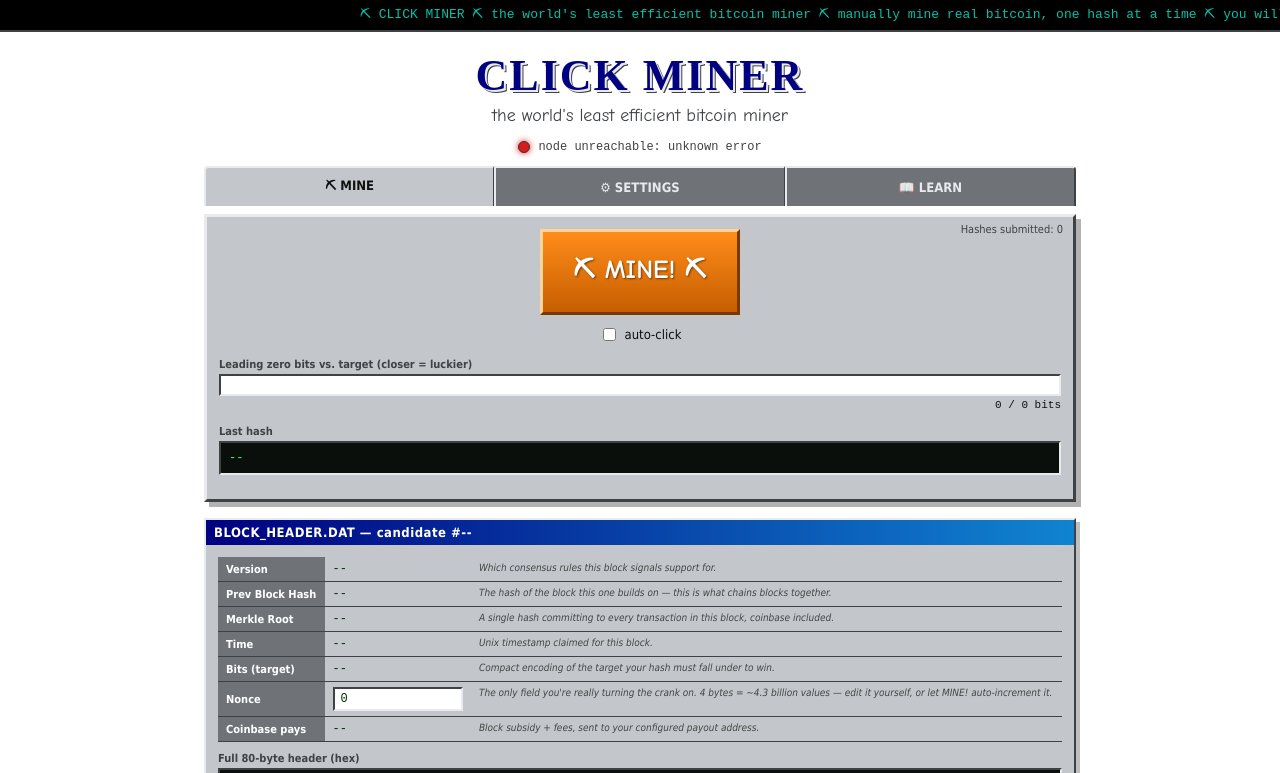
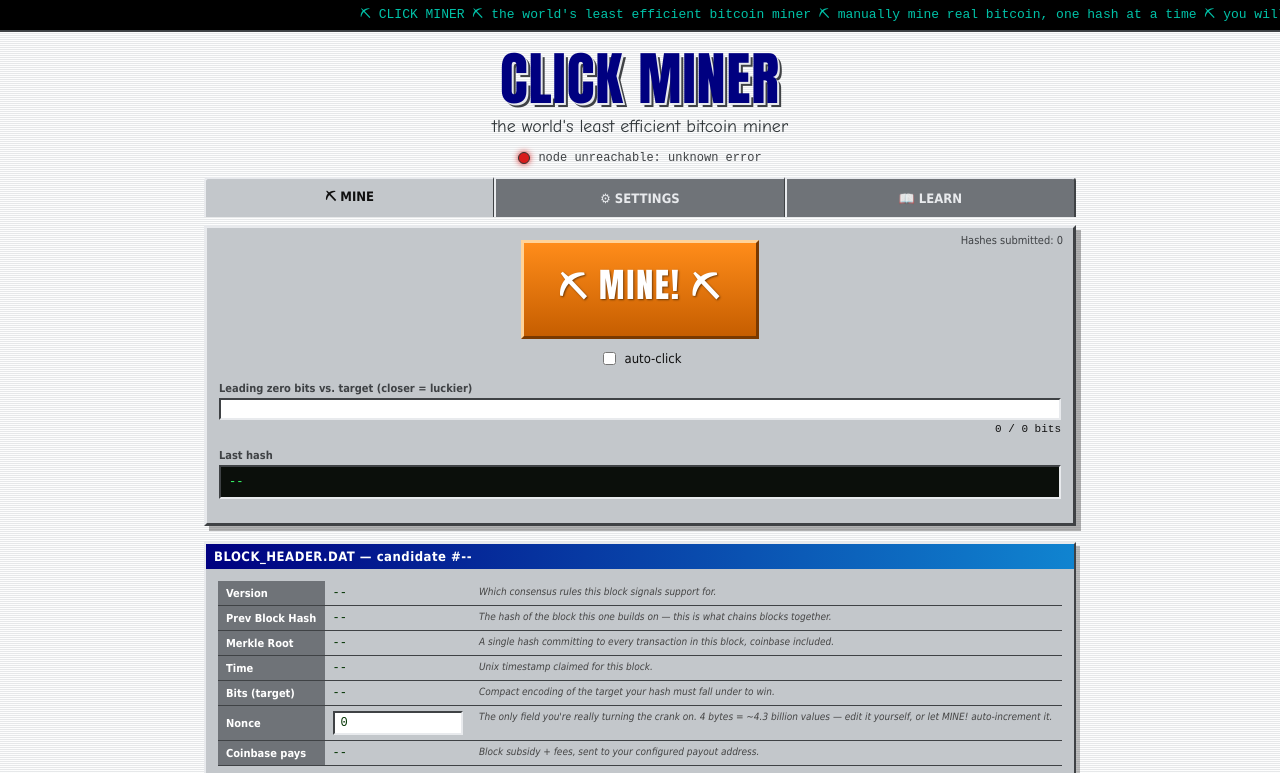
Before and after one commit to owencoles/click-miner, a website with bundled scripts: page public/index.html in a window 1280 px wide. Both pictures are taken after a click on the button "⛏ MINE". Shown: the top 773 px of the page. Built offline with nearby package versions, Linux system fonts and the light colour scheme; no server answers; files whose address does not match are found by name.

Commit message:
ui improvement

```diff
--- a/public/style.css
+++ b/public/style.css
@@ -27,6 +27,9 @@
   --font-heading: "Times New Roman", Times, serif;
   --font-mono: "Courier New", Courier, monospace;
   --font-ui: Tahoma, Geneva, Verdana, sans-serif;
+
+  --page-bg: #eef0f2;
+  --font-title: Impact, Haettenschweiler, "Arial Narrow Bold", sans-serif;
 }
 
 * {
@@ -41,7 +44,12 @@ html, body {
 body {
   font-family: var(--font-ui);
   color: #101010;
-  background-color: #ffffff;
+  background-color: var(--page-bg);
+  background-image: repeating-linear-gradient(
+    0deg,
+    rgba(255, 255, 255, 0.9) 0 1px,
+    rgba(0, 0, 0, 0.035) 1px 2px
+  );
   min-height: 100vh;
 }
 
@@ -81,19 +89,20 @@ body {
 }
 
 .title {
-  font-family: var(--font-heading);
-  font-size: 44px;
+  font-family: var(--font-title);
+  font-size: 58px;
+  line-height: 1;
+  letter-spacing: 1px;
   color: var(--title-start);
-  text-shadow: 2px 2px 0 var(--chrome-light), 3px 3px 0 var(--chrome-darker);
+  text-shadow: 2px 2px 0 var(--chrome-light), 4px 4px 0 var(--chrome-darker);
   margin: 0;
-  letter-spacing: 2px;
 }
 
 .tagline {
   font-family: var(--font-display);
-  color: var(--chrome-darker);
+  color: #2f3538;
   font-size: 18px;
-  margin: 4px 0 0;
+  margin: 8px 0 0;
 }
 
 /* ---------- tab bar (one connected strip — equal-width tabs, no
@@ -320,9 +329,10 @@ legend {
 }
 
 .btn-huge {
-  font-family: var(--font-display);
-  font-size: 26px;
-  padding: 18px 30px;
+  font-family: var(--font-title);
+  font-size: 34px;
+  letter-spacing: 2px;
+  padding: 16px 34px;
   background: linear-gradient(180deg, var(--accent-orange), #c65e00);
   color: #fff;
   text-shadow: 1px 1px 2px rgba(0,0,0,0.5);
@@ -745,7 +755,7 @@ legend {
 /* ---------- responsive ---------- */
 
 @media (max-width: 600px) {
-  .title { font-size: 30px; }
-  .btn-huge { font-size: 20px; padding: 14px 20px; }
+  .title { font-size: 40px; }
+  .btn-huge { font-size: 26px; padding: 14px 22px; }
   .tab-btn { padding: 8px 6px; font-size: 12px; }
 }
```
